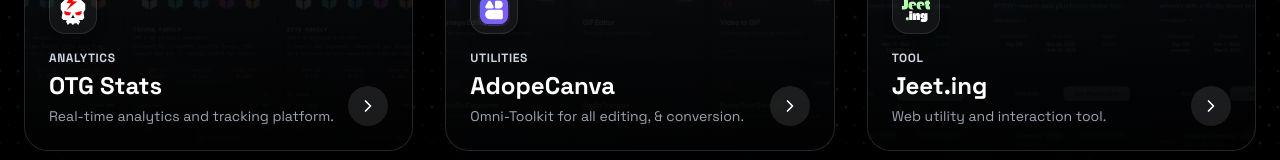
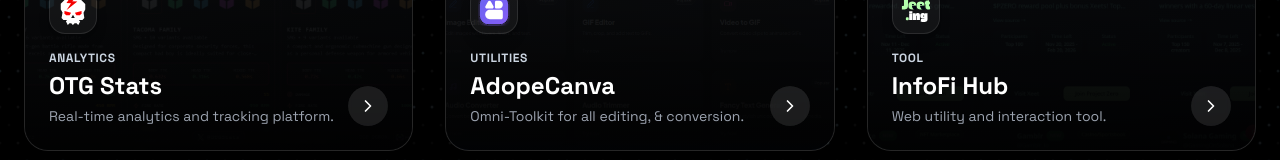
Before and after one commit to rjarivi/Vibe-Folio, a React (Vite) app: page / in a window 1280 px wide. Shown: the part 433-593 px from the top of the page. Built offline with nearby package versions, Linux system fonts and the light colour scheme.

Commit message:
Update Jeet.ing to InfoFi Hub and domain to infofi-hub.netlify.app

```diff
--- a/scripts/capture-thumbs.mjs
+++ b/scripts/capture-thumbs.mjs
@@ -4,7 +4,7 @@
 
 const projects = [
   { slug: 'otgstats', url: 'https://otgstats.com' },
-  { slug: 'jeeting', url: 'https://jeet.ing' },
+  { slug: 'jeeting', url: 'https://infofi-hub.netlify.app' },
   { slug: 'xeenon-space', url: 'https://xeenon.space/' },
   { slug: 'parti-panels', url: 'https://f7ashp0int.github.io/partipanels/' },
   { slug: 'marblex-frame', url: 'https://f7ashp0int.github.io/marblex-frame' },
--- a/src/App.jsx
+++ b/src/App.jsx
@@ -29,9 +29,9 @@
   },
   {
     id: 3,
-    title: "Jeet.ing",
+    title: "InfoFi Hub",
     description: "Web utility and interaction tool.",
-    url: "https://jeet.ing",
+    url: "https://infofi-hub.netlify.app",
     category: "Tool",
     color: "from-pink-500 to-rose-500",
     logo: asset("jeeting.svg"),
```
Also changed, not shown: 1 other file (tests, documents, lock files or other folders).
